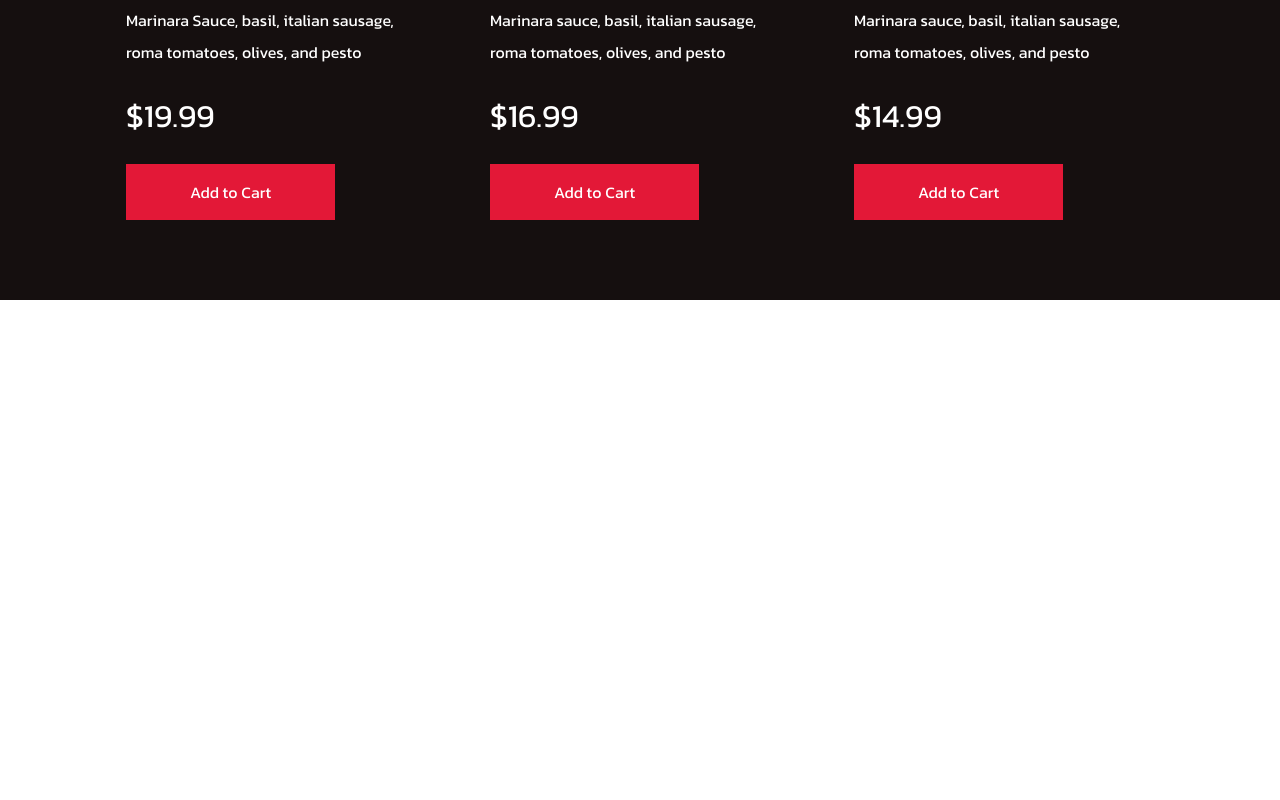
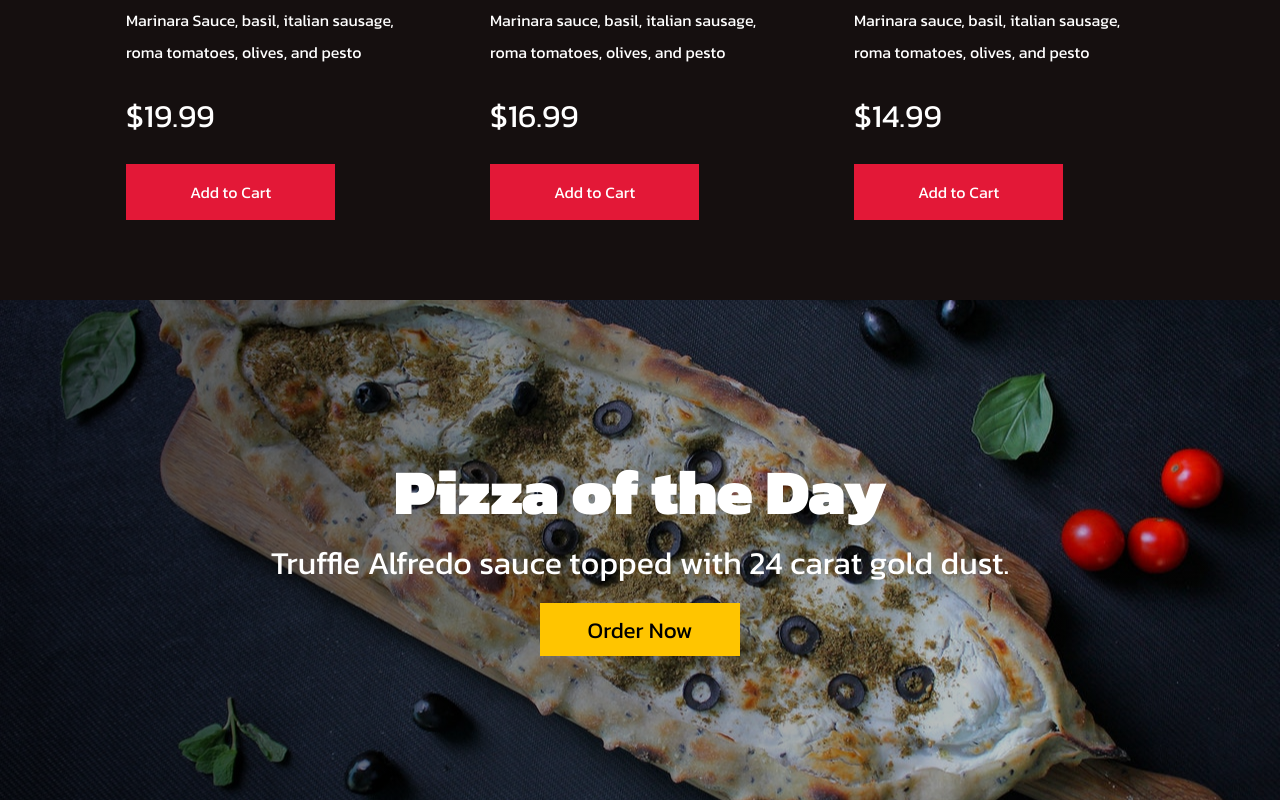
Before and after one commit to aybuddy/100ReactWebsites_1, a React (Create React App) app: page / in a window 1280 px wide. Shown: the part 1410-2210 px from the top of the page. Before the commit the page ends 1710 px from the top, so only its background shows below. Built offline with nearby package versions, Linux system fonts and the light colour scheme.

Commit message:
Add features section

```diff
--- a/src/App.js
+++ b/src/App.js
@@ -4,6 +4,7 @@
 import Hero from './components/Hero';
 import { productData } from './components/Products/data';
 import Products from './components/Products';
+import Feature from './components/Feature';
 
 function App() {
   return (
@@ -11,6 +12,7 @@
       <GlobalStyle />
       <Hero />
       <Products heading='Choose your favorite' data={productData} />
+      <Feature />
     </Router>
   );
 }
--- /dev/null
+++ b/src/components/Feature/Feature.styles.js
@@ -0,0 +1,43 @@
+import styled from 'styled-components';
+import FeaturePic from '../../images/featured3.jpg';
+
+export const FeatureContainer = styled.div`
+  background: linear-gradient(to right, rgba(0, 0, 0, 0.7), rgba(0, 0, 0, 0.1)),
+    url(${FeaturePic});
+  height: 100vh;
+  max-height: 500px;
+  background-position: center;
+  background-size: cover;
+  display: flex;
+  flex-direction: column;
+  justify-content: center;
+  align-items: center;
+  color: #fff;
+  text-align: center;
+  padding: 0 1rem;
+
+  h1 {
+    font-size: clamp(3rem, 5vw, 5rem);
+  }
+
+  p {
+    margin-bottom: 1rem;
+    font-size: clamp(1rem, 3vw, 2rem);
+  }
+`;
+
+export const FeatureButton = styled.button`
+  font-size: 1.4rem;
+  padding: 0.6rem 3rem;
+  border: none;
+  background: #ffc500;
+  color: #000;
+  transition: 0.2s ease-out;
+
+  &:hover {
+    color: #fff;
+    background: #e31837;
+    transition: 0.2s ease-out;
+    cursor: pointer;
+  }
+`;
--- /dev/null
+++ b/src/components/Feature/index.js
@@ -0,0 +1,14 @@
+import React from 'react';
+import { FeatureContainer, FeatureButton } from './Feature.styles';
+
+const Feature = () => {
+  return (
+    <FeatureContainer>
+      <h1>Pizza of the Day</h1>
+      <p>Truffle Alfredo sauce topped with 24 carat gold dust.</p>
+      <FeatureButton>Order Now</FeatureButton>
+    </FeatureContainer>
+  );
+};
+
+export default Feature;
```
Also changed, not shown: src/images/featured3.jpg (added).
